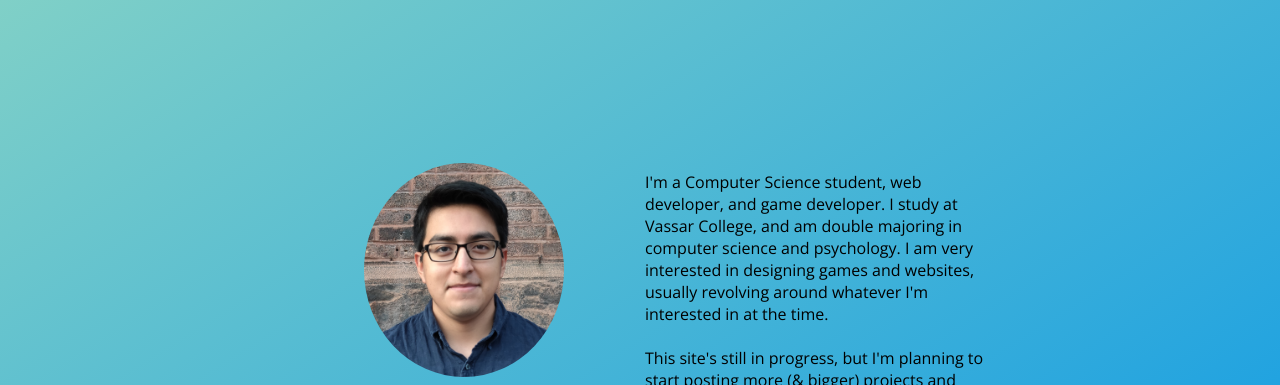
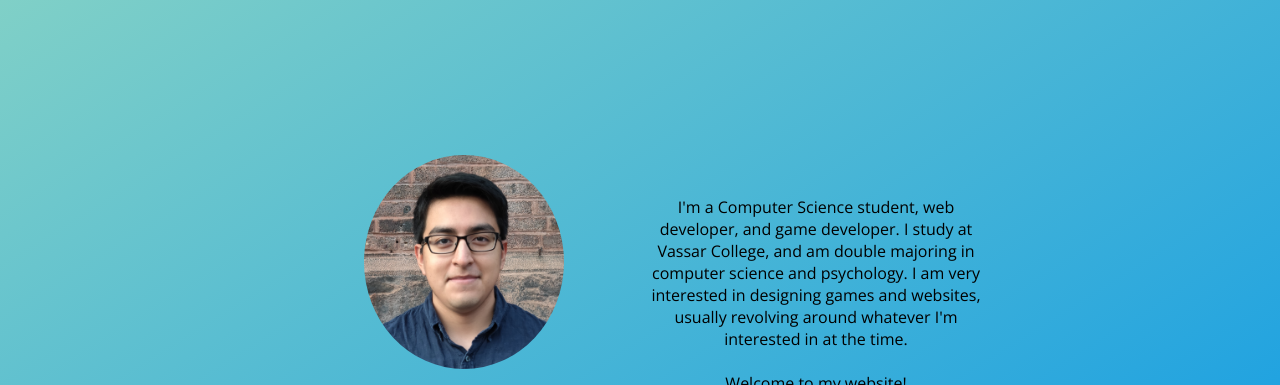
Before and after one commit to Xysar/CesarPortfolio, a plain HTML site: page index.html in a window 1280 px wide. Shown: the top 385 px of the page. Drawn offline with nearby package versions, Linux system fonts and the light colour scheme.

Commit message:
centered elements

```diff
--- a/index.html
+++ b/index.html
@@ -23,8 +23,6 @@
   	I study at Vassar College, and am double majoring in computer science
   	and psychology. I am very interested in designing games and websites, usually
   	revolving around whatever I'm interested in at the time. <br><br>
-  	This site's still in progress, but I'm planning to start posting more (& bigger) projects
-  	and maybe a blog of sorts. I'm just going to run with it.
   	Welcome to my website!
 	</p>
 <ul class="social-links">
--- a/style.css
+++ b/style.css
@@ -1,5 +1,5 @@
 html, body {
-
+  text-align: center;
   min-height: 100%;
   margin: 0px;
   padding: 0px;
```
